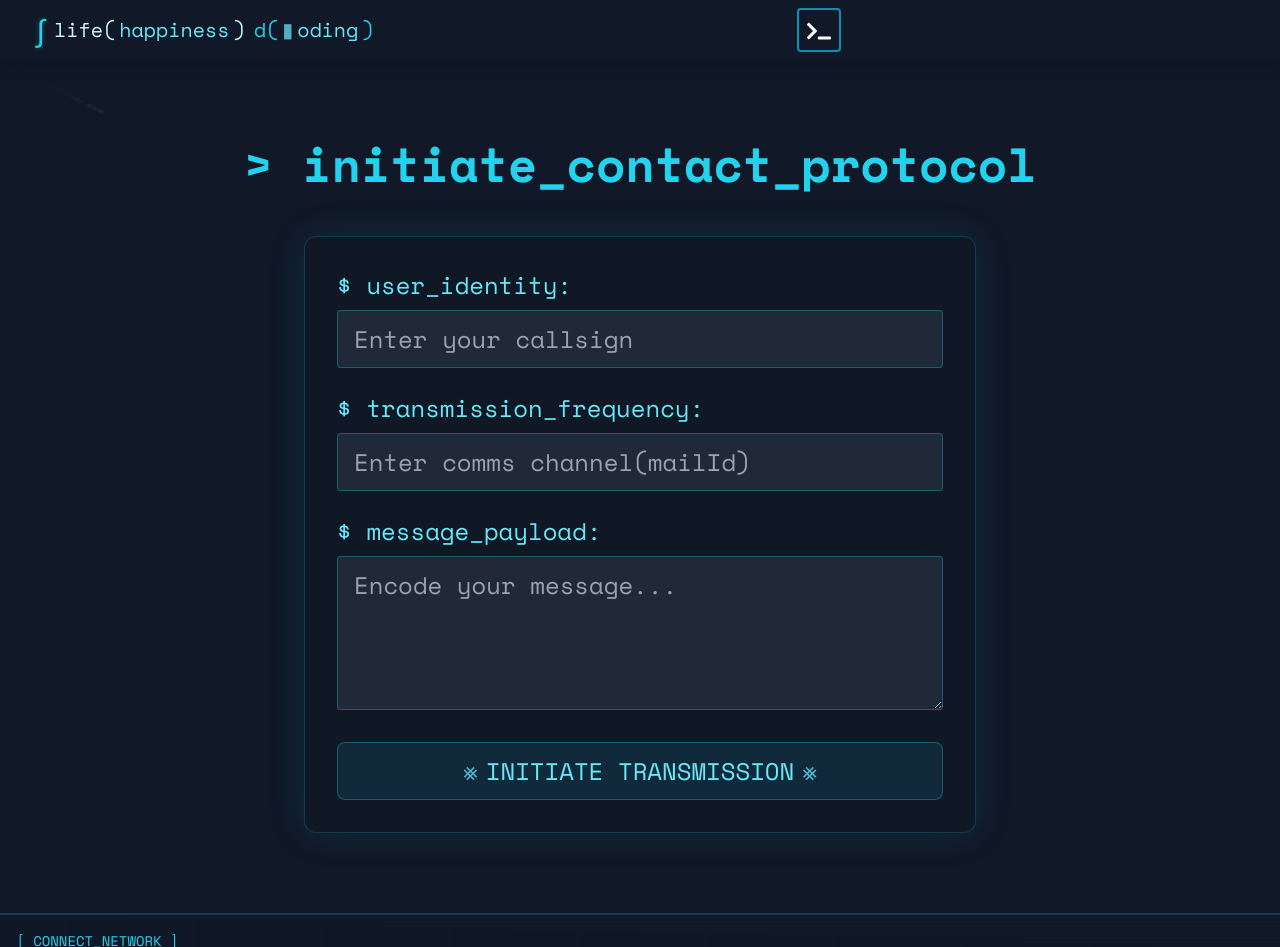
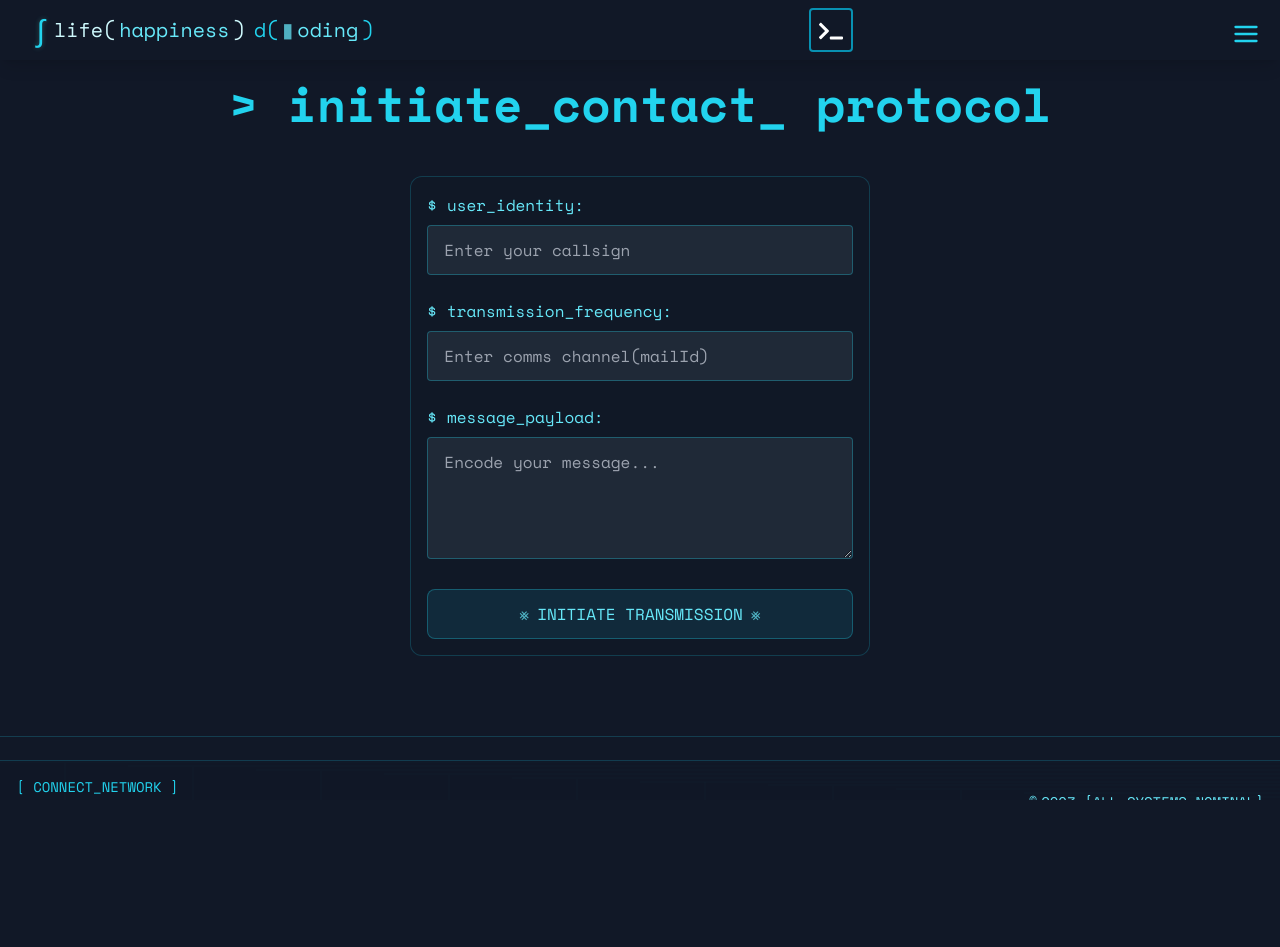
Before and after one commit to MiKeY081/portfolio3.0, a React (Vite) app in the folder frontend/: page /contact in a window 1280 px wide. After the commit the page ends 800 px from the top, so only its background shows below. Built offline with nearby package versions, Linux system fonts and the light colour scheme.

Commit message:
all fixed

```diff
--- a/frontend/src/Components/Contact.jsx
+++ b/frontend/src/Components/Contact.jsx
@@ -55,7 +55,7 @@ const Contact = () => {
   };
 
   return (
-    <div className="relative py-20 px-4 bg-gray-900 border-b border-cyan-400/20" id="contact">
+    <div className="relative py-20 px-4 bg-gray-900 border-b border-cyan-400/20 flex justify-center items-center flex-col" id="contact">
       {/* Animated Background */}
       <div className="absolute inset-0 opacity-10">
         {[...Array(30)].map((_, i) => (
@@ -79,16 +79,17 @@ const Contact = () => {
       <motion.h2
         initial={{ opacity: 0, y: 20 }}
         whileInView={{ opacity: 1, y: 0 }}
-        className="text-4xl sm:text-5xl font-bold mb-12 text-center text-cyan-400 font-mono"
+        className="text-4xl sm:text-5xl font-bold mb-12 text-center text-cyan-400 font-mono "
       >
-        > initiate_contact_protocol
+        > initiate_contact_ protocol
       </motion.h2>
 
-      <motion.div
-        initial={{ opacity: 0, scale: 0.9 }}
-        whileInView={{ opacity: 1, scale: 1 }}
-        className="max-w-2xl mx-auto bg-gray-900/50 backdrop-blur-sm rounded-xl border border-cyan-400/20 p-8 shadow-[0_0_40px_rgba(34,211,238,0.1)]"
-      >
+    < motion.div
+                 initial={{ opacity: 0, x: -50 }}
+                 whileInView={{ opacity: 1, x: 0 }}
+                 transition={{ duration: 0.5, delay: 0.2 }}
+                 className="max-w-2xl  relative p-4 bg-gray-900/50 rounded-xl border border-cyan-400/20 hover:border-cyan-400/40 transition-colors"
+               >
         <form onSubmit={handleSubmit} className="space-y-6">
           <div className="space-y-2">
             <label className="text-cyan-300 font-mono">$ user_identity:</label>
@@ -103,7 +104,7 @@ const Contact = () => {
           </div>
 
           <div className="space-y-2">
-            <label className="text-cyan-300 font-mono">$ transmission_frequency:</label>
+            <label className="text-cyan-300 font-mono flex whitespace-nowrap">$ transmission_frequency:</label>
             <input
               name="email"
               type="email"
--- a/frontend/src/Components/Layout/Footer.jsx
+++ b/frontend/src/Components/Layout/Footer.jsx
@@ -45,7 +45,7 @@ const Footer = () => {
       initial={{ opacity: 0, y: 50 }}
       animate={{ opacity: 1, y: 0 }}
       transition={{ duration: 0.8 }}
-      className="relative bg-gray-900/80 backdrop-blur-md border-t border-cyan-400/20  py-4 max-h-7"
+      className="relative bg-gray-900/80 backdrop-blur-md border-t border-cyan-400/20  py-4 max-h-10 "
     >
       {/* Holographic Grid */}
       <div className="absolute inset-0 opacity-10 z-0">
--- a/frontend/src/Components/Layout/Header.jsx
+++ b/frontend/src/Components/Layout/Header.jsx
@@ -46,7 +46,7 @@ function Header() {
       initial={{ y: -100 }}
       animate={{ y: 0 }}
       transition={{ type: "spring", stiffness: 120, damping: 20 }}
-      className="flex justify-between items-center text-white px-4 py-2 bg-gray-900 sticky top-0 z-50 shadow-lg max-w-screen w-full"
+      className="flex fixed justify-between items-center text-white px-4 py-2 bg-gray-900  top-0 z-50 shadow-lg max-w-screen w-full gap-6 "
     >
           <RouterLink
         to="/"
@@ -97,14 +97,14 @@ function Header() {
       </RouterLink>
 
 
-      <div className="hidden md:flex items-center justify-center flex-1">
+      <div className=" md:flex items-center justify-center flex-1">
         <ul className="flex gap-8 items-center">
-          <li className="headerlink bottomLine z-50 border-2 border-cyan-600 rounded px-2 py-1 ">
+          <li className="headerlink bottomLine z-50 border-2 border-cyan-600 rounded px-2 py-1 w-fit">
             <Terminal />
           </li>
-
         </ul>
       </div>
+              <MenuEffect />
     </motion.div>
   );
 }
--- a/frontend/src/Components/Layout/Layout.jsx
+++ b/frontend/src/Components/Layout/Layout.jsx
@@ -5,9 +5,9 @@ import { Outlet } from "react-router-dom";
 
 const Layout = ({ children }) => {
   return (
-    <div  className="overflow-x-hidden">
+    <div  className="overflow-x-hidden flex flex-col min-h-screen">
       <Header />
-      <div className='min-h-screen scroll-smooth bg-black text-white text-2xl'>
+      <div className=' scroll-smooth bg-gray-900 flex-1 overflow-hidden'>
         <Outlet />
       </div>
       <Footer />
--- a/frontend/src/Components/Projects.jsx
+++ b/frontend/src/Components/Projects.jsx
@@ -12,7 +12,7 @@ const Projects = () => {
   const [selectedProject, setSelectedProject] = useState(null);
 
   return (
-    <div className="min-h-screen bg-gray-900 p-8">
+    <div className="min-h-screen bg-gray-900 p-8 my-8">
   <motion.h2
         initial={{ opacity: 0, y: 20 }}
         whileInView={{ opacity: 1, y: 0 }}
@@ -22,14 +22,13 @@ const Projects = () => {
       </motion.h2>
       <div className="grid grid-cols-1 md:grid-cols-2 lg:grid-cols-3 gap-6 md:gap-4">
         {projectData.map((project, index) => (
-          <motion.div
-            key={index}
-            initial={{ opacity: 0, y: 20 }}
-            animate={{ opacity: 1, y: 0 }}
-            transition={{ delay: index * 0.1 }}
-            className="relative group cursor-pointer"
-            onClick={() => setSelectedProject(project)}
-          >
+         <motion.div
+                     key={index}
+                     initial={{ opacity: 0, x: -50 }}
+                     whileInView={{ opacity: 1, x: 0 }}
+                     transition={{ duration: 0.5, delay: index * 0.1 }}
+                     className="group relative p-4 bg-gray-900/50 rounded-xl border border-cyan-400/20 hover:border-cyan-400/40 transition-colors"
+                   >
             <div className="h-64 overflow-hidden rounded-xl">
               <img
                 src={project.images[0]}
--- a/frontend/src/Components/Skills.jsx
+++ b/frontend/src/Components/Skills.jsx
@@ -50,7 +50,7 @@ const Skills = () => {
             key={skill.name}
             initial={{ opacity: 0, x: -50 }}
             whileInView={{ opacity: 1, x: 0 }}
-            transition={{ duration: 0.5, delay: index * 0.1 }}
+            transition={{ duration: 0.5, delay: index * 0.05 }}
             className="group relative p-4 bg-gray-900/50 rounded-xl border border-cyan-400/20 hover:border-cyan-400/40 transition-colors"
           >
             <div className="flex items-center gap-4">
@@ -62,7 +62,7 @@ const Skills = () => {
                 <motion.div
                   initial={{ width: 0 }}
                   whileInView={{ width: `${skill.level}%` }}
-                  transition={{ duration: 1, delay: index * 0.2 }}
+                  transition={{ duration: 1, delay: index * 0.1 }}
                   className="h-full bg-gradient-to-r from-cyan-400 to-cyan-600 rounded-full shadow-[0_0_15px_rgba(34,211,238,0.3)]"
                 />
               </div>
--- a/frontend/src/index.css
+++ b/frontend/src/index.css
@@ -10,3 +10,7 @@ body{
 @media (max-width: 640px) { /* Mobile */ }
 @media (min-width: 641px) and (max-width: 1024px) { /* Tablet */ }
 @media (min-width: 1025px) { /* Desktop */ }
+
+.flex-grow{
+  flex-grow: 1;
+}
--- a/frontend/src/pages/Home.jsx
+++ b/frontend/src/pages/Home.jsx
@@ -39,7 +39,6 @@ const Home = () => {
       <Projects />
       <Contact />
       <ScrollToTopButton />
-      <MenuEffect/>
     </motion.div>
   );
 };
```
